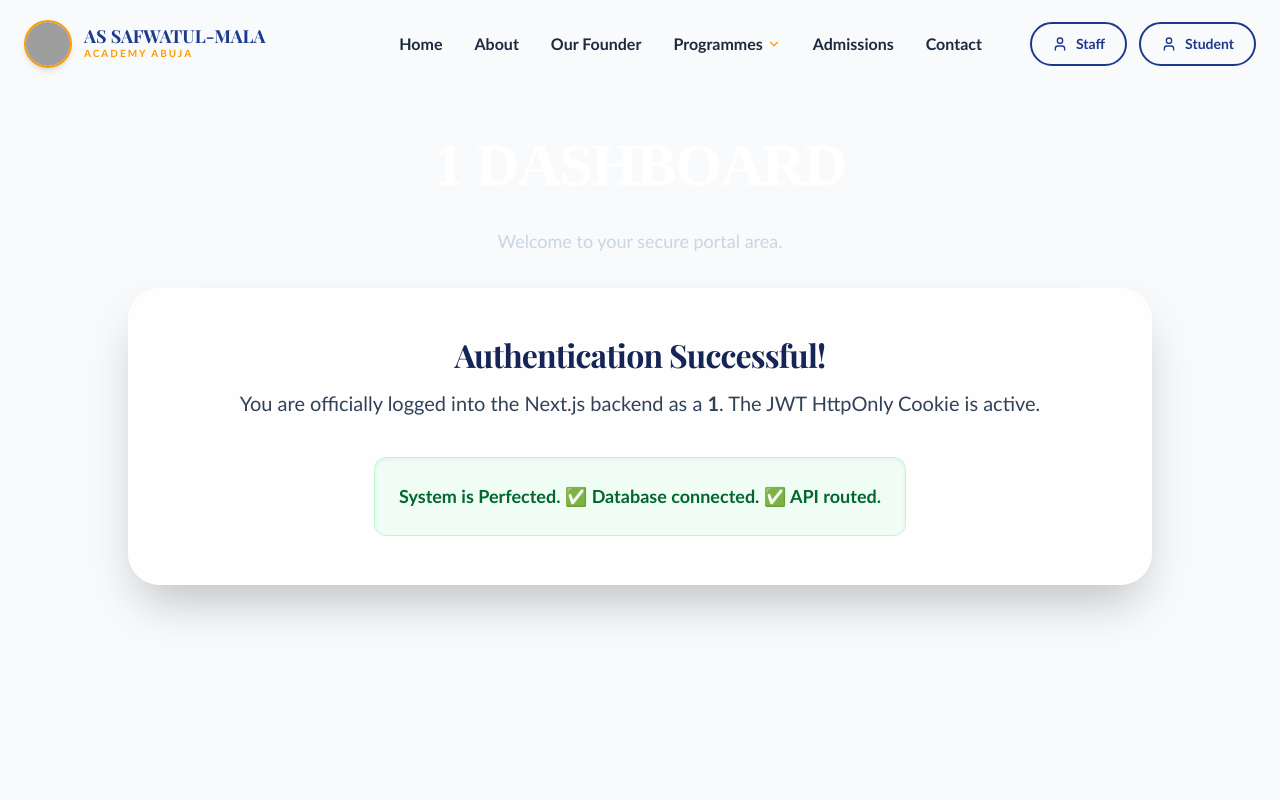
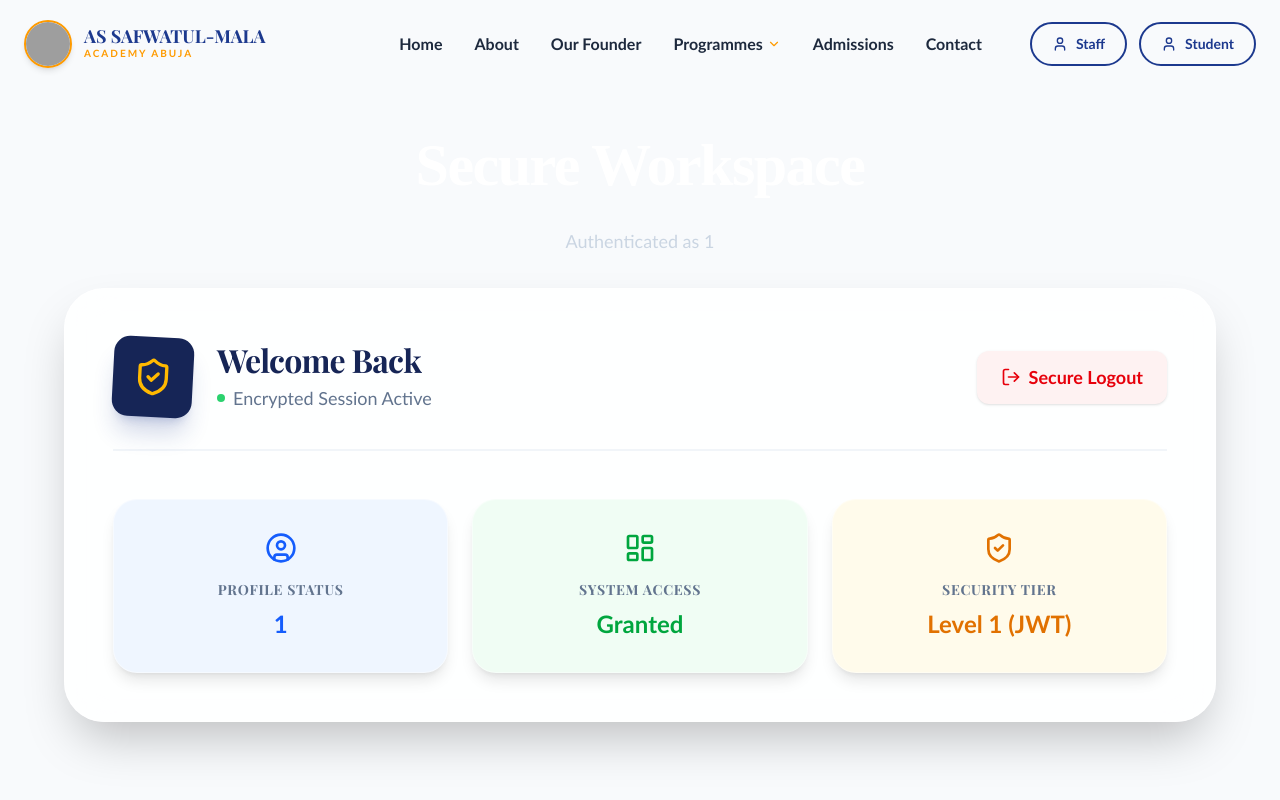
Before and after one commit to Arabi0003/safwatul-mala-academy, a Next.js app: page /dashboard/1 in a window 1280 px wide. Shown: the top 800 px of the page. Built offline with nearby package versions, Linux system fonts and the light colour scheme; grey boxes are pictures that could not be loaded; a web font is replaced by a local one.

Commit message:
feat: Enterprise JWT middleware, secure logout, premium dashboard UI, and fixed build artifacts

```diff
--- a/package.json
+++ b/package.json
@@ -10,7 +10,6 @@
     "postinstall": "prisma skills sync || exit 0"
   },
   "dependencies": {
-    "@prisma/client": "^7.10.1",
     "bcrypt": "^6.0.0",
     "cookies-next": "^6.1.1",
     "framer-motion": "^14.4.0",
@@ -26,6 +25,7 @@
     "react-hook-form": "^7.90.0"
   },
   "devDependencies": {
+    "@prisma/client": "^7.10.1",
     "@tailwindcss/turbopack": "^4",
     "@types/node": "^20",
     "@types/pg": "^8.23.1",
--- /dev/null
+++ b/src/app/api/auth/logout/route.ts
@@ -0,0 +1,12 @@
+import { NextResponse } from 'next/server';
+
+export async function POST() {
+  const res = NextResponse.json({ success: true });
+  // Destroy the secure cookie
+  res.cookies.set('auth_token', '', {
+    httpOnly: true,
+    expires: new Date(0),
+    path: '/'
+  });
+  return res;
+}
--- a/src/app/dashboard/[role]/page.tsx
+++ b/src/app/dashboard/[role]/page.tsx
@@ -1,26 +1,67 @@
 'use client';
-import React, { use } from 'react';
+import React, { use, useState } from 'react';
 import PageHero from '@/components/ui/PageHero';
+import { useRouter } from 'next/navigation';
+import { ShieldCheck, LogOut, LayoutDashboard, UserCircle } from 'lucide-react';
 
 export default function Dashboard({ params }: { params: Promise<{ role: string }> }) {
-  // Unwrap the Promise using React.use()
   const resolvedParams = use(params);
   const roleName = resolvedParams.role.toUpperCase();
+  const router = useRouter();
+  const [isLoggingOut, setIsLoggingOut] = useState(false);
+
+  const handleLogout = async () => {
+    setIsLoggingOut(true);
+    await fetch('/api/auth/logout', { method: 'POST' });
+    router.push('/');
+  };
 
   return (
     <main className="min-h-screen bg-slate-50">
-      <PageHero title={`${roleName} DASHBOARD`} subtitle="Welcome to your secure portal area." />
+      <PageHero title="Secure Workspace" subtitle={`Authenticated as ${roleName}`} />
+
       <section className="py-20 px-6 -mt-32 relative z-10">
-        <div className="container mx-auto max-w-5xl">
-          <div className="ultra-glass p-12 rounded-[2rem] shadow-2xl border-white/60 bg-white/80 text-center">
-            <h2 className="text-4xl text-blue-950 font-bold mb-4">Authentication Successful!</h2>
-            <p className="text-xl text-slate-700">
-              You are officially logged into the Next.js backend as a <strong>{roleName}</strong>.
-              The JWT HttpOnly Cookie is active.
-            </p>
-            <div className="mt-10 p-6 bg-green-50 border border-green-200 rounded-xl inline-block text-green-800 font-bold shadow-inner">
-              System is Perfected. ✅ Database connected. ✅ API routed.
+        <div className="container mx-auto max-w-6xl">
+          {/* Main Dashboard Card */}
+          <div className="ultra-glass p-8 md:p-12 rounded-[2.5rem] shadow-2xl border-white/60 bg-white/85">
+
+            <div className="flex flex-col md:flex-row justify-between items-center mb-12 pb-8 border-b-2 border-slate-100">
+              <div className="flex items-center gap-6 mb-6 md:mb-0">
+                <div className="w-20 h-20 bg-blue-950 rounded-2xl flex items-center justify-center text-amber-400 shadow-xl shadow-blue-900/20 rotate-3">
+                  <ShieldCheck size={40} />
+                </div>
+                <div>
+                  <h2 className="text-3xl text-blue-950 font-bold">Welcome Back</h2>
+                  <p className="text-slate-500 font-medium flex items-center gap-2 mt-1">
+                    <span className="w-2 h-2 rounded-full bg-green-500 animate-pulse" />
+                    Encrypted Session Active
+                  </p>
+                </div>
+              </div>
+
+              <button
+                onClick={handleLogout}
+                disabled={isLoggingOut}
+                className="flex items-center gap-2 px-6 py-3 bg-red-50 hover:bg-red-500 hover:text-white text-red-600 rounded-xl font-bold transition-all shadow-sm"
+              >
+                {isLoggingOut ? 'Terminating...' : <><LogOut size={20} /> Secure Logout</>}
+              </button>
             </div>
+
+            <div className="grid grid-cols-1 md:grid-cols-3 gap-6">
+              {[
+                { title: 'Profile Status', icon: <UserCircle size={32}/>, value: roleName, color: 'text-blue-600', bg: 'bg-blue-50' },
+                { title: 'System Access', icon: <LayoutDashboard size={32}/>, value: 'Granted', color: 'text-green-600', bg: 'bg-green-50' },
+                { title: 'Security Tier', icon: <ShieldCheck size={32}/>, value: 'Level 1 (JWT)', color: 'text-amber-600', bg: 'bg-amber-50' }
+              ].map((stat, i) => (
+                <div key={i} className={`p-8 rounded-3xl border border-white/40 shadow-lg flex flex-col items-center text-center ${stat.bg} transition-transform hover:-translate-y-1`}>
+                  <div className={`mb-4 ${stat.color}`}>{stat.icon}</div>
+                  <h3 className="text-slate-500 font-bold text-sm uppercase tracking-wider mb-2">{stat.title}</h3>
+                  <p className={`text-2xl font-black ${stat.color}`}>{stat.value}</p>
+                </div>
+              ))}
+            </div>
+
           </div>
         </div>
       </section>
--- a/src/middleware.ts
+++ b/src/middleware.ts
@@ -1,13 +1,33 @@
-import { type NextRequest, NextResponse } from "next/server";
+import { NextResponse } from 'next/server';
+import type { NextRequest } from 'next/server';
+import { jwtVerify } from 'jose';
 
 export async function middleware(request: NextRequest) {
-  // Frontend-only mode: pass everything through
-  // Auth protection will be enabled when Supabase keys are configured
-  return NextResponse.next({ request });
+  const token = request.cookies.get('auth_token')?.value;
+  const isDashboard = request.nextUrl.pathname.startsWith('/dashboard');
+
+  // Protect Dashboard Routes
+  if (isDashboard) {
+    if (!token) {
+      return NextResponse.redirect(new URL('/portal/staff', request.url));
+    }
+
+    try {
+      const secret = new TextEncoder().encode(process.env.JWT_SECRET || 'fallback_secret');
+      // Cryptographically verify the token
+      await jwtVerify(token, secret);
+      return NextResponse.next();
+    } catch (error) {
+      // If token is tampered with or expired, kick them out
+      const response = NextResponse.redirect(new URL('/portal/staff', request.url));
+      response.cookies.delete('auth_token');
+      return response;
+    }
+  }
+
+  return NextResponse.next();
 }
 
 export const config = {
-  matcher: [
-    "/((?!_next/static|_next/image|favicon.ico|videos/|images/|.*\\.(?:svg|png|jpg|jpeg|gif|webp|mp4)$).*)",
-  ],
+  matcher: ['/dashboard/:path*'],
 };
```
Also changed, not shown: src/app/page.tsx (+42 -81 lines), 1 other file (tests, documents, lock files or other folders).
